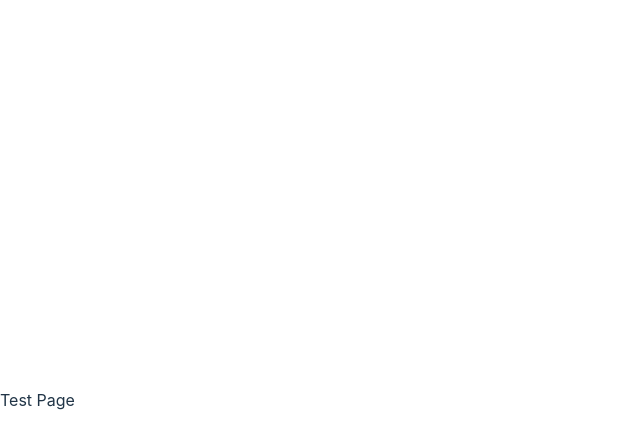
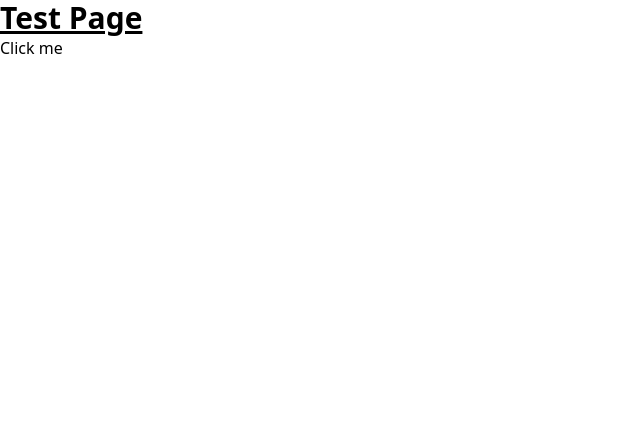
Before and after one commit to oltoir/web-mcm-2022, a React (Vite) app: page /test in a window 1280 px wide. Shown: the top 448 px of the page, without its empty margins (0-640 px from the left). Built offline with nearby package versions, Linux system fonts and the light colour scheme.

Commit message:
feat: tailwind configure

```diff
--- /dev/null
+++ b/index.css
@@ -0,0 +1,3 @@
+@tailwind base;
+@tailwind components;
+@tailwind utilities;
--- a/package.json
+++ b/package.json
@@ -22,6 +22,7 @@
     "@typescript-eslint/eslint-plugin": "^5.0.0",
     "@typescript-eslint/parser": "^5.47.0",
     "@vitejs/plugin-react": "^3.0.0",
+    "autoprefixer": "^10.4.13",
     "eslint": "^8.0.1",
     "eslint-config-airbnb": "^19.0.4",
     "eslint-config-prettier": "^8.5.0",
@@ -33,7 +34,9 @@
     "eslint-plugin-react-hooks": "^4.6.0",
     "husky": ">=6",
     "lint-staged": ">=10",
+    "postcss": "^8.4.20",
     "prettier": "2.8.1",
+    "tailwindcss": "^3.2.4",
     "typescript": "*",
     "vite": "^4.0.0"
   },
--- /dev/null
+++ b/postcss.config.cjs
@@ -0,0 +1,6 @@
+module.exports = {
+  plugins: {
+    tailwindcss: {},
+    autoprefixer: {},
+  },
+}
--- a/src/index.css
+++ /dev/null
@@ -1,70 +0,0 @@
-:root {
-  font-family: Inter, Avenir, Helvetica, Arial, sans-serif;
-  font-size: 16px;
-  line-height: 24px;
-  font-weight: 400;
-
-  color-scheme: light dark;
-  color: rgba(255, 255, 255, 0.87);
-  background-color: #242424;
-
-  font-synthesis: none;
-  text-rendering: optimizeLegibility;
-  -webkit-font-smoothing: antialiased;
-  -moz-osx-font-smoothing: grayscale;
-  -webkit-text-size-adjust: 100%;
-}
-
-a {
-  font-weight: 500;
-  color: #646cff;
-  text-decoration: inherit;
-}
-a:hover {
-  color: #535bf2;
-}
-
-body {
-  margin: 0;
-  display: flex;
-  place-items: center;
-  min-width: 320px;
-  min-height: 100vh;
-}
-
-h1 {
-  font-size: 3.2em;
-  line-height: 1.1;
-}
-
-button {
-  border-radius: 8px;
-  border: 1px solid transparent;
-  padding: 0.6em 1.2em;
-  font-size: 1em;
-  font-weight: 500;
-  font-family: inherit;
-  background-color: #1a1a1a;
-  cursor: pointer;
-  transition: border-color 0.25s;
-}
-button:hover {
-  border-color: #646cff;
-}
-button:focus,
-button:focus-visible {
-  outline: 4px auto -webkit-focus-ring-color;
-}
-
-@media (prefers-color-scheme: light) {
-  :root {
-    color: #213547;
-    background-color: #ffffff;
-  }
-  a:hover {
-    color: #747bff;
-  }
-  button {
-    background-color: #f9f9f9;
-  }
-}
--- a/src/pages/Test.tsx
+++ b/src/pages/Test.tsx
@@ -1,7 +1,11 @@
-function TestPage (){
-    return(
-        <div>Test Page</div>
-    )
+function TestPage() {
+	return (
+		<div>
+			<h1 className="text-3xl font-bold underline">Test Page</h1>
+			<button>Click me</button>
+			<input />
+		</div>
+	);
 }
 
 export default TestPage;
--- /dev/null
+++ b/tailwind.config.cjs
@@ -0,0 +1,11 @@
+/** @type {import('tailwindcss').Config} */
+module.exports = {
+  content: [
+    "index.css",
+    "./src/**/*.{js,ts,jsx,tsx}",
+  ],
+  theme: {
+    extend: {},
+  },
+  plugins: [],
+}
--- a/vite.config.ts
+++ b/vite.config.ts
@@ -8,6 +8,7 @@ export default defineConfig({
 		alias: {
 			pages: path.resolve('src/pages/'),
 			components: path.resolve('src/components/'),
+			assets: path.resolve('src/assets/'),
 		},
 	},
 	plugins: [react()],
```
Also changed, not shown: src/main.tsx (+8 -8 lines), 1 other file (tests, documents, lock files or other folders).
